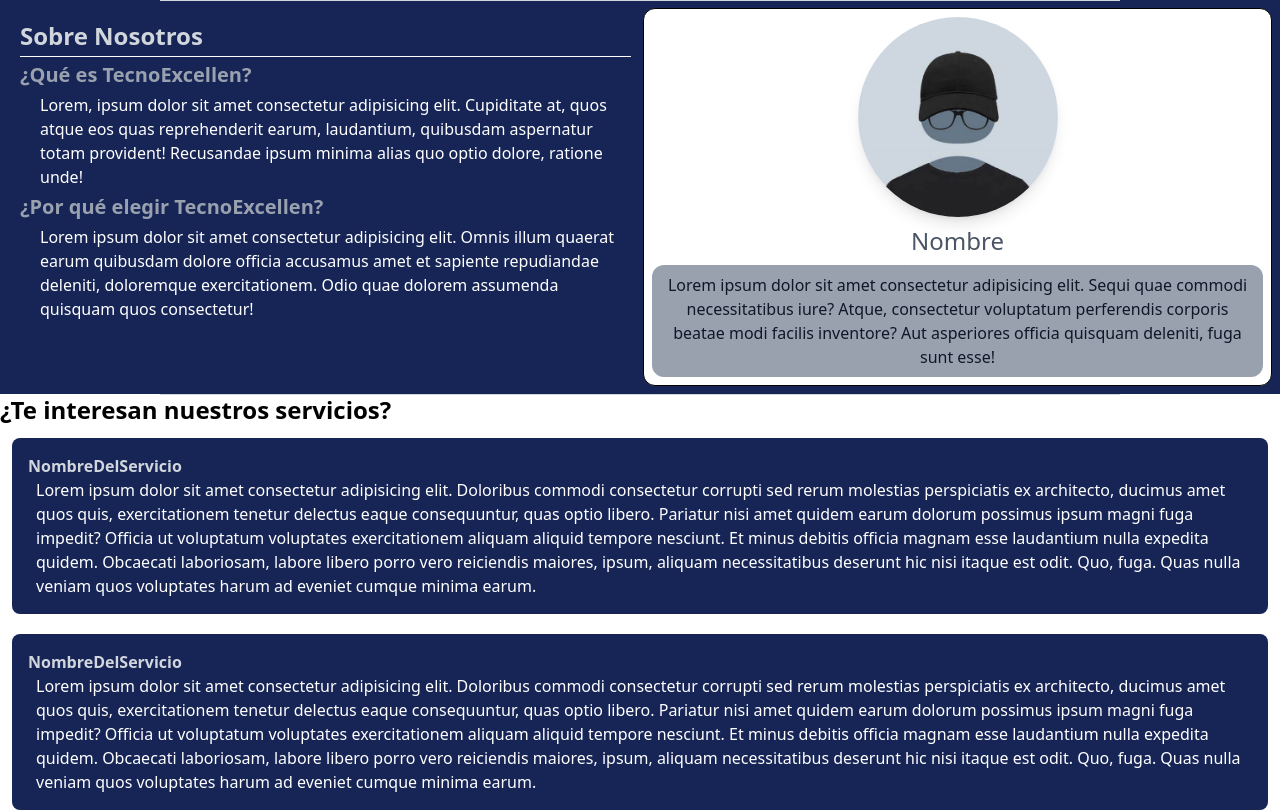
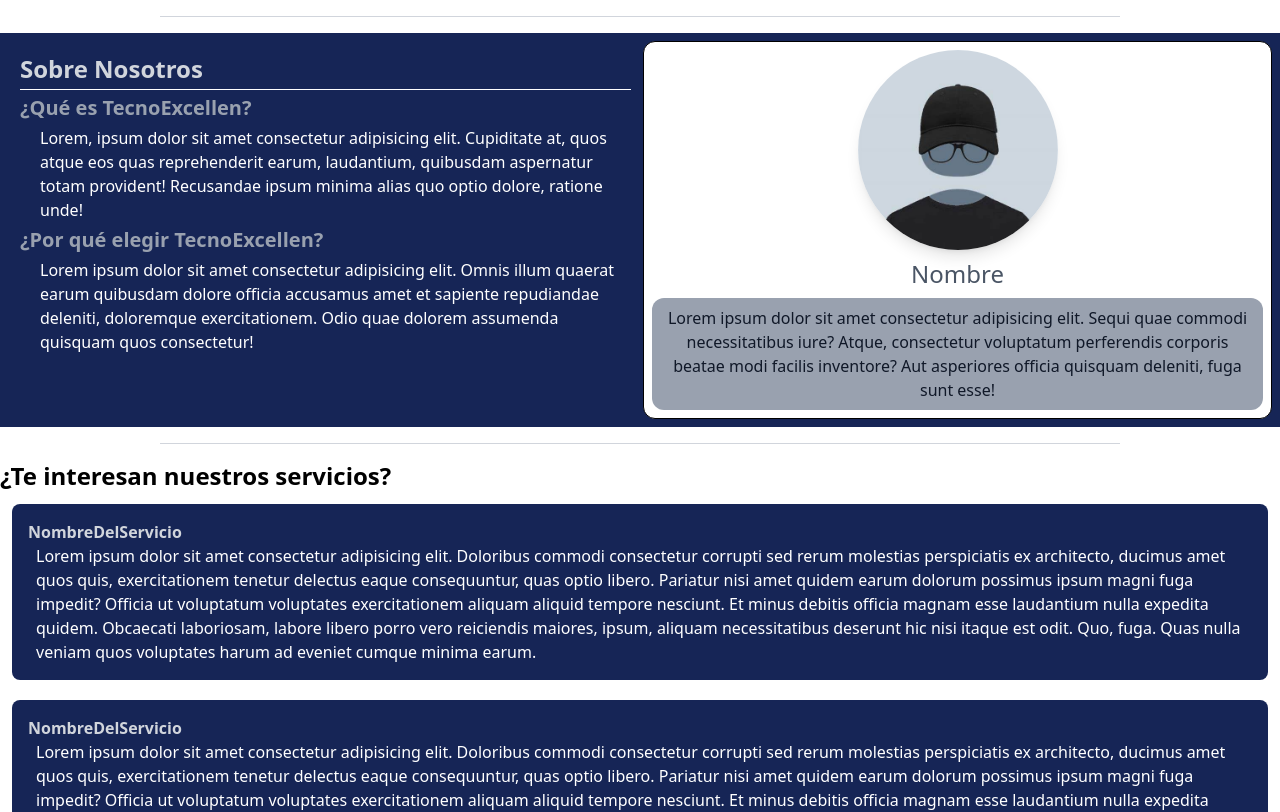
Before and after one commit to warling-lopez/tecnoexellen, a React (Vite) app: page / in a window 1280 px wide. Shown: the top 812 px of the page. Built offline with nearby package versions, Linux system fonts and the light colour scheme.

Commit message:
hr del home arreglado

```diff
--- a/src/routes/Home.jsx
+++ b/src/routes/Home.jsx
@@ -1,15 +1,14 @@
-// Secciones
 import SeccionNosotros from "../sections/SeccionNosotros";
 import SeccionContacto from "../sections/SeccionContacto";
 
 const Home = () => {
   return (
-    <>
-      <hr className="w-3/4 border-gray-300 absolute right-[50%] translate-x-[50%]" />
+    <div className="flex flex-col items-center">
+      <hr className="w-3/4 border-gray-300 my-4 mx-auto" />
       <SeccionNosotros />
-      <hr className="w-3/4 border-gray-300 absolute right-[50%] translate-x-[50%]" />
+      <hr className="w-3/4 border-gray-300 my-4 mx-auto" />
       <SeccionContacto />
-    </>
+    </div>
   );
 };
 
```
